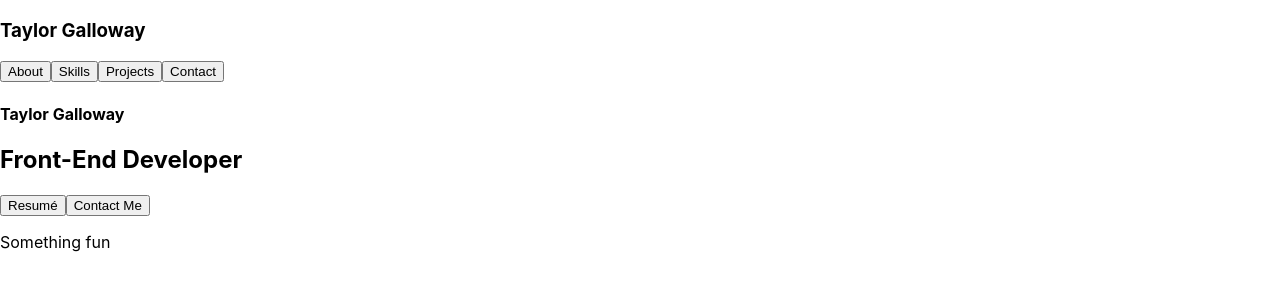
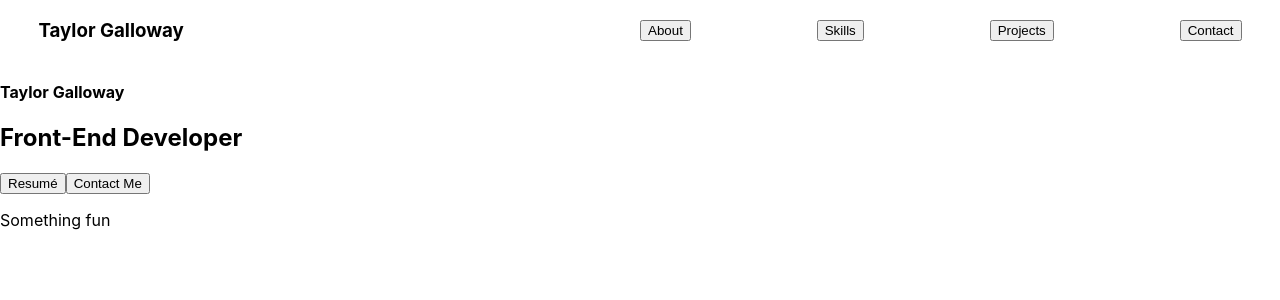
Before and after one commit to tylrs/taylor-portfolio, a React (Create React App) app: page / in a window 1280 px wide. Shown: the top 300 px of the page. Built offline with nearby package versions, Linux system fonts and the light colour scheme.

Commit message:
Add initial layout to nav

```diff
--- a/src/components/App/App.css
+++ b/src/components/App/App.css
@@ -0,0 +1,12 @@
+.header-container {
+    align-items: center;
+    display: grid;
+    grid-template-columns: 1fr 1fr;
+    padding-left: 3%;
+    padding-right: 3%;
+}
+
+nav {
+    display: flex;
+    justify-content: space-between;
+}
```
